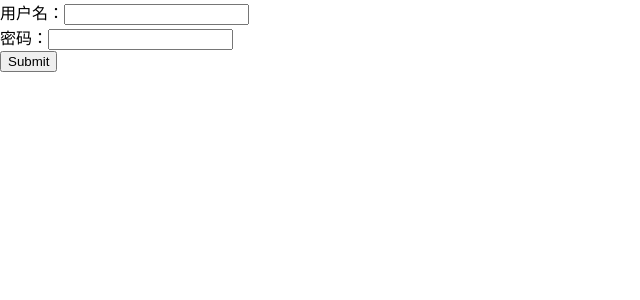
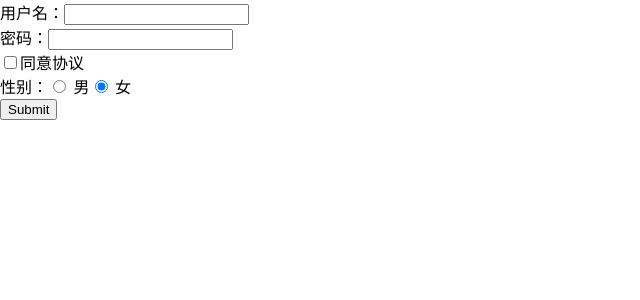
Before and after one commit to YDKD/react-study, a React (Vite) app: page / in a window 1280 px wide. Shown: the top 300 px of the page, without its empty margins (0-640 px from the left). Built offline with nearby package versions, Linux system fonts and the light colour scheme.

Commit message:
feat(react): 表单受控组件-radio

```diff
--- a/src/16_编写受控表单组件/App.tsx
+++ b/src/16_编写受控表单组件/App.tsx
@@ -1,8 +1,15 @@
 import React, { PureComponent } from "react";
+
+interface ISex {
+  label: string;
+  value: boolean;
+}
 
 interface IState {
   username: string;
   password: string;
+  agree: boolean;
+  sex: ISex[];
 }
 
 export class App extends PureComponent<any, IState> {
@@ -12,37 +19,79 @@ export class App extends PureComponent<any, IState> {
     this.state = {
       username: "",
       password: "",
+      agree: false,
+      sex: [
+        {
+          label: "男",
+          value: false,
+        },
+        {
+          label: "女",
+          value: true,
+        },
+      ],
     };
   }
 
   showForm() {
-    const { username, password } = this.state;
-    console.log(`username: ${username}, password: ${password}`);
+    const { username, password, agree } = this.state;
+    console.log(`username: ${username}, password: ${password}, agree: ${agree}`);
   }
 
   handleInputChange(e: React.ChangeEvent<HTMLInputElement>) {
     const { name, value } = e.target;
-    this.setState({ [name]: value } as Pick<IState, keyof IState>);
+    this.setState({ [name]: value } as unknown as Pick<IState, keyof IState>);
+  }
+
+  handleCheckChange(e: React.ChangeEvent<HTMLInputElement>) {
+    const { name, checked } = e.target;
+    this.setState({ [name]: checked } as unknown as Pick<IState, keyof IState>);
+  }
+
+  handleRadioChange(e: React.ChangeEvent<HTMLInputElement>, currentIndex: number) {
+    const { checked } = e.target;
+    console.log("checked", checked);
+    const sex = [...this.state.sex].map((item, index) => {
+      if (index == currentIndex) {
+        item.value = checked;
+      } else {
+        item.value = false;
+      }
+
+      return item;
+    });
+
+    this.setState({ sex: sex });
   }
 
   render() {
-    const { username, password } = this.state;
+    const { username, password, agree, sex } = this.state;
     return (
       <div>
         <label htmlFor="username">
           用户名：
           <input id="username" type="text" name="username" value={username} onChange={(e) => this.handleInputChange(e)} />
         </label>
-
         <br />
-
         <label htmlFor="password">
           密码：
           <input id="password" type="password" name="password" value={password} onChange={(e) => this.handleInputChange(e)} />
         </label>
-
         <br />
-
+        <label htmlFor="agree">
+          <input id="agree" name="agree" type="checkbox" checked={agree} onChange={(e) => this.handleCheckChange(e)} />
+          同意协议
+        </label>
+        <br />
+        性别：
+        {sex.map((item, index) => {
+          return (
+            <label htmlFor={"sex" + index} key={index}>
+              <input type="radio" id={"sex" + index} name="sex" checked={item.value} onChange={(e) => this.handleRadioChange(e, index)} /> {item.label}
+            </label>
+          );
+        })}
+        <br />
         <button onClick={() => this.showForm()}>Submit</button>
       </div>
     );
```
